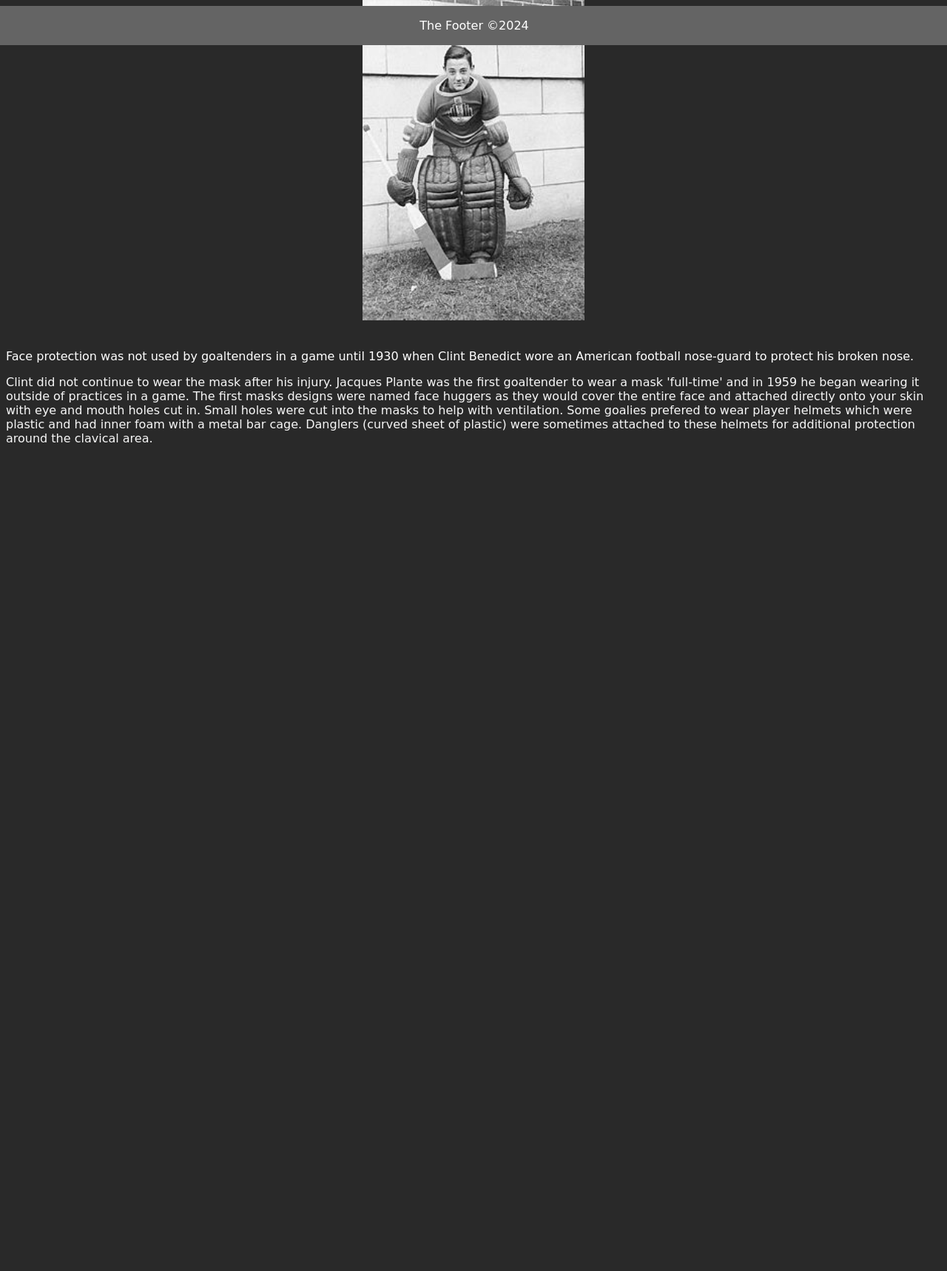
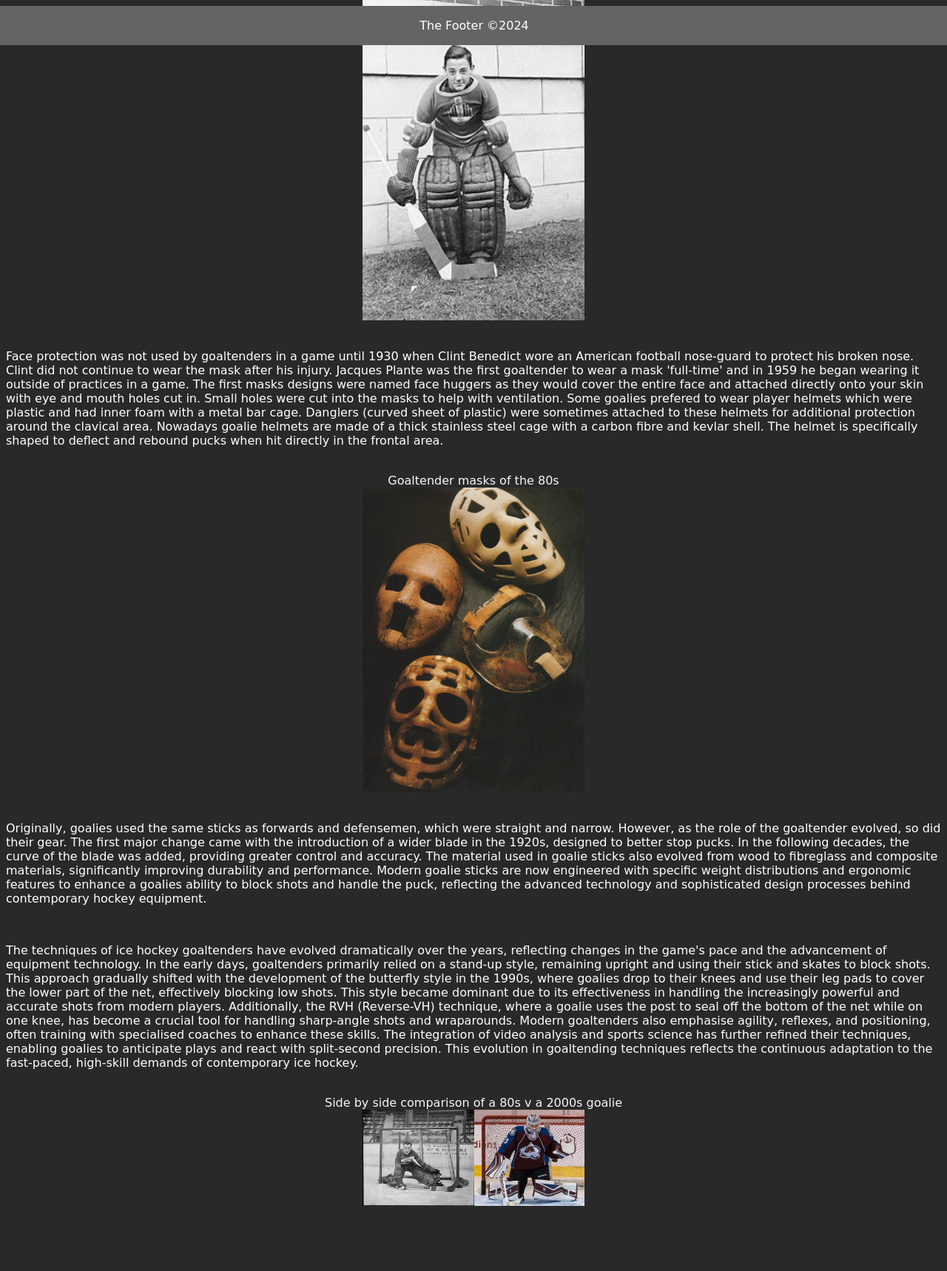
Before and after one commit to JackCusack/goaltending, a Flask app: page /history in a window 1280 px wide. Shown: the part 739-2457 px from the top of the page at 74% size. Before the commit the page ends 1337 px from the top, so only its background shows below. Run offline with Flask 3, Linux system fonts and the light colour scheme.

Commit message:
Finished adding description to History page and started working on the Home page description. Next step is to finish homepage and add descriptions and format NHL team goalies page.

```diff
--- a/templates/history.html
+++ b/templates/history.html
@@ -37,7 +37,8 @@
 <br>
 
         <center><h8>Victoria Rink in 1893<h8/></center>
-        <center><img src = "static/images/victoriarink1893.jpg" width = 300 alt="Victoria Rink in 1893 with an Ice Hockey game taking place."></center>
+        <center><img src = "static/images/victoriarink1893.jpg" width = 300
+            alt="Victoria Rink in 1893 with an Ice Hockey game taking place."></center>
 
 <br>
 
@@ -51,19 +52,63 @@
 <br>
 
         <center><h8>Jacques Plante in goaltending equipment (1940s)<h8/></center>
-        <center><img src = "static/images/jacquesplantegoaltendergear.jpg" width = 300 alt="Jacques Plante wearing goaltender equipment from the 1940s."></center>
+        <center><img src = "static/images/jacquesplantegoaltendergear.jpg" width = 300
+            alt="Jacques Plante wearing goaltender equipment from the 1940s."></center>
 
 <br>
 
-        <p>Face protection was not used by goaltenders in a game until 1930 when Clint Benedict wore an American football nose-guard to protect his broken nose.</p>
+        <p>Face protection was not used by goaltenders in a game until 1930 when Clint Benedict wore an American football nose-guard to protect his broken nose.
             Clint did not continue to wear the mask after his injury.
             Jacques Plante was the first goaltender to wear a mask 'full-time' and in 1959 he began wearing it outside of practices in a game.
             The first masks designs were named face huggers as they would cover the entire face and attached directly onto your skin with eye and mouth holes cut in.
             Small holes were cut into the masks to help with ventilation.
             Some goalies prefered to wear player helmets which were plastic and had inner foam with a metal bar cage.
             Danglers (curved sheet of plastic) were sometimes attached to these helmets for additional protection around the clavical area.
+            Nowadays goalie helmets are made of a thick stainless steel cage with a carbon fibre and kevlar shell.
+            The helmet is specifically shaped to deflect and rebound pucks when hit directly in the frontal area. </p>
 
-        <footer>
+<br>
+
+        <center><h8>Goaltender masks of the 80s<h8/></center>
+        <center><img src = "static/images/goaltendermasks80s.jpg" width = 300
+            alt="4 goaltender masks from the 80s"></center>
+
+<br>
+
+        <p>Originally, goalies used the same sticks as forwards and defensemen, which were straight and narrow.
+            However, as the role of the goaltender evolved, so did their gear.
+            The first major change came with the introduction of a wider blade in the 1920s, designed to better stop pucks.
+            In the following decades, the curve of the blade was added, providing greater control and accuracy.
+            The material used in goalie sticks also evolved from wood to fibreglass and composite materials, significantly improving durability and performance.
+            Modern goalie sticks are now engineered with specific weight distributions and ergonomic features to enhance a goalies ability to block shots and handle the puck,
+            reflecting the advanced technology and sophisticated design processes behind contemporary hockey equipment.</p>
+
+<br>
+
+        <p>The techniques of ice hockey goaltenders have evolved dramatically over the years, reflecting changes in the game's pace and the advancement of equipment technology.
+            In the early days, goaltenders primarily relied on a stand-up style, remaining upright and using their stick and skates to block shots.
+            This approach gradually shifted with the development of the butterfly style in the 1990s,
+            where goalies drop to their knees and use their leg pads to cover the lower part of the net, effectively blocking low shots.
+            This style became dominant due to its effectiveness in handling the increasingly powerful and accurate shots from modern players.
+            Additionally, the RVH (Reverse-VH) technique, where a goalie uses the post to seal off the bottom of the net while on one knee,
+            has become a crucial tool for handling sharp-angle shots and wraparounds.
+            Modern goaltenders also emphasise agility, reflexes, and positioning, often training with specialised coaches to enhance these skills.
+            The integration of video analysis and sports science has further refined their techniques, enabling goalies to anticipate plays and react with split-second precision.
+            This evolution in goaltending techniques reflects the continuous adaptation to the fast-paced, high-skill demands of contemporary ice hockey.</p>
+
+
+<br>
+
+        <center><h8>Side by side comparison of a 80s v a 2000s goalie<h8/></center>
+        <center><img src = "static/images/80svs2000sequipment.jpg" width = 300
+            alt="side by side comparison of an 80s goalie and 2000s goalie in full gear"></center>
+
+<br>
+<br>
+<br>
+<br>
+
+            <footer>
         <p>The Footer &copy;2024</p>
         </footer>
 
--- a/templates/home.html
+++ b/templates/home.html
@@ -2,5 +2,9 @@
 {%block content%}
 <p class="homepage"></p>
 
+<h3>About:</h3>
+
+<p></p>
+
 
 {%endblock%}
```
Also changed, not shown: static/images/80svs2000sequipment.jpg (added), static/images/goaltendermasks80s.jpg (added).
